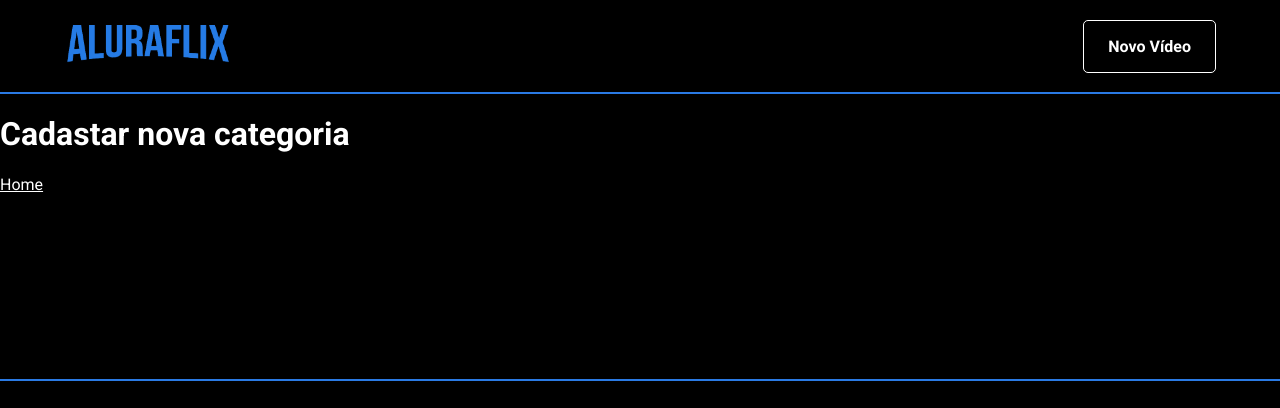
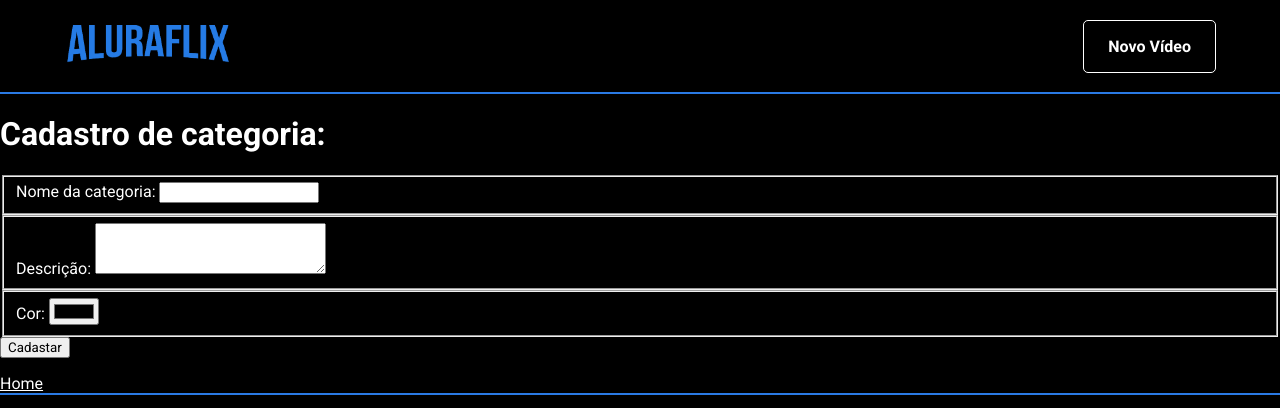
Before and after one commit to Lukazovic/AluraFlix-react-app, a React (Create React App) app: page /new/category in a window 1280 px wide. Shown: the top 408 px of the page. Built offline with nearby package versions, Linux system fonts and the light colour scheme; grey boxes are pictures that could not be loaded.

Commit message:
Update NewCategory

```diff
--- a/src/pages/NewCategory/index.js
+++ b/src/pages/NewCategory/index.js
@@ -1,14 +1,108 @@
-import React from 'react';
+import React, { useState } from 'react';
 import { Link } from 'react-router-dom';
 
 import PageDefault from '../../components/PageDefault';
+import FormField from '../../components/FormField';
 
 // import { Container } from './styles';
 
 function NewCategory() {
+  const [categories, setCategories] = useState([]);
+  const [newcategory, setNewCategory] = useState({
+    name: '',
+    description: '',
+    color: '#000000',
+  });
+  const { name, description, color } = newcategory;
+
+  const handleValueChange = ({ target: { name, value } }) => {
+    setNewCategory({ ...newcategory, [name]: value });
+  };
+
+  const handleSubmit = evt => {
+    evt.preventDefault();
+    setCategories([...categories, newcategory]);
+    setNewCategory({
+      name: '',
+      description: '',
+      color: '#000000',
+    });
+  };
+
   return (
     <PageDefault>
-      <h1>Cadastar nova categoria</h1>
+      <h1>Cadastro de categoria: {name}</h1>
+
+      <form action="submit" onSubmit={handleSubmit}>
+        <FormField
+          label="Nome da categoria"
+          type="text"
+          name="name"
+          value={name}
+          onChange={handleValueChange}
+        />
+
+        <FormField
+          label="Descrição"
+          type="textarea"
+          name="description"
+          value={description}
+          onChange={handleValueChange}
+        />
+
+        <FormField
+          label="Cor"
+          type="color"
+          name="color"
+          value={color}
+          onChange={handleValueChange}
+        />
+
+        {/* <div>
+          <label htmlFor="name">Nome da categoria: </label>
+          <input
+            type="text"
+            id="name"
+            name="name"
+            value={name}
+            onChange={handleValueChange}
+          />
+        </div> */}
+
+        {/* <div>
+          <label htmlFor="description">Descrição: </label>
+          <textarea
+            type="text"
+            id="description"
+            name="description"
+            value={description}
+            onChange={handleValueChange}
+          />
+        </div>
+
+        <div>
+          <label htmlFor="color">Descrição: </label>
+          <input
+            type="color"
+            id="color"
+            name="color"
+            value={color}
+            onChange={handleValueChange}
+          />
+        </div> */}
+
+        <button type="submit">Cadastar</button>
+      </form>
+
+      <ul>
+        {categories.map(({ name, description, color }, index) => (
+          <li key={`${name}${index}`}>
+            <p>{name}</p>
+            <p>{description}</p>
+            <p>{color}</p>
+          </li>
+        ))}
+      </ul>
 
       <Link to="/">Home</Link>
     </PageDefault>
```
